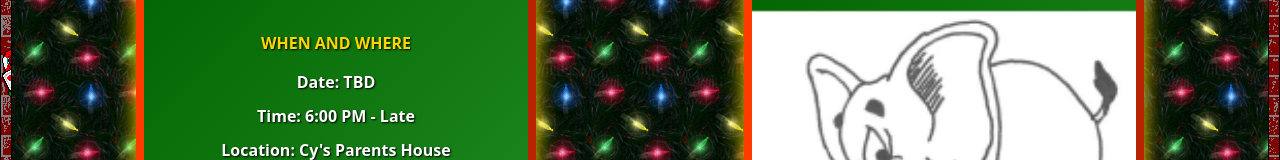
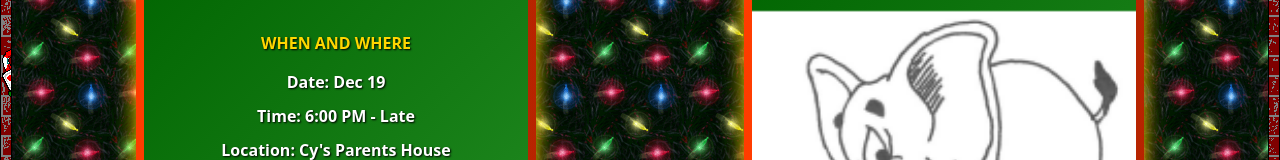
Before and after one commit to cylissama/christamassite2025, a Next.js app: page /party in a window 1280 px wide. Shown: the part 444-604 px from the top of the page. Built offline with nearby package versions, Linux system fonts and the light colour scheme; no server answers; the database is empty.

Commit message:
date changed fr

```diff
--- a/app/party/page.js
+++ b/app/party/page.js
@@ -59,7 +59,7 @@
 
                 <div class="info-box">
                     <h2> When and Where </h2>
-                    <p> Date: TBD </p>
+                    <p> Date: Dec 19 </p>
                     <p> Time: 6:00 PM - Late </p>
                     <p> Location: Cy's Parents House </p>
                     <p> RSVP by December 10, 2024 or else...</p>
```
